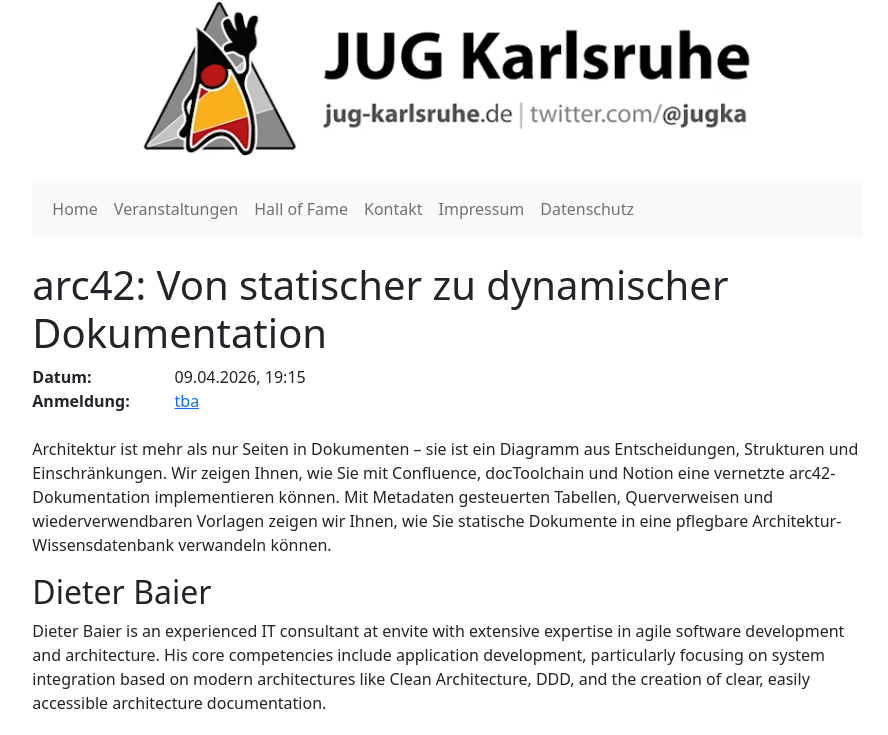
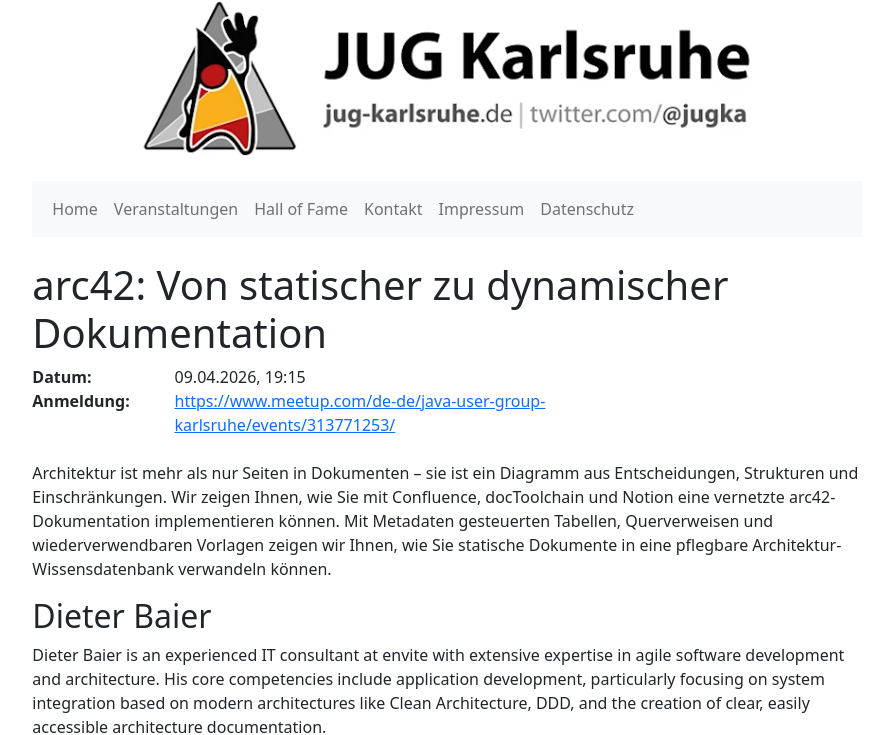
Before and after one commit to jugka/jugka-site, a Jekyll site: the page built from _posts/events/2026-04-09-arc-42-von-statischer-zu-dynamischer-dokumentation.md, in a window 1280 px wide and 1400 px high. Shown: the top 735 px of the window, without its empty margins (193-1081 px from the left). Built offline with Jekyll 4.4.1, drawn with Linux system fonts in a browser that asks for light colours; some of the changed text lies outside the part shown.

Commit message:
Update 2026-04-09-arc-42-von-statischer-zu-dynamischer-dokumentation.md
add location

```diff
--- a/_posts/events/2026-04-09-arc-42-von-statischer-zu-dynamischer-dokumentation.md
+++ b/_posts/events/2026-04-09-arc-42-von-statischer-zu-dynamischer-dokumentation.md
@@ -2,12 +2,12 @@
 layout: event
 title:  "arc42: Von statischer zu dynamischer Dokumentation"
 date:   2026-04-09 18:15:00 +0100
-registration: tba
+registration: https://www.meetup.com/de-de/java-user-group-karlsruhe/events/313771253/
 tags: events
 speakers:
   - dbaier
   - lweinbrecht
-location: tba
+location: diva-e-23
 ---
 
 Architektur ist mehr als nur Seiten in Dokumenten – sie ist ein Diagramm aus Entscheidungen, Strukturen und Einschränkungen. Wir zeigen Ihnen, wie Sie mit Confluence, docToolchain und Notion eine vernetzte arc42-Dokumentation implementieren können. Mit Metadaten gesteuerten Tabellen, Querverweisen und wiederverwendbaren Vorlagen zeigen wir Ihnen, wie Sie statische Dokumente in eine pflegbare Architektur-Wissensdatenbank verwandeln können.
```
